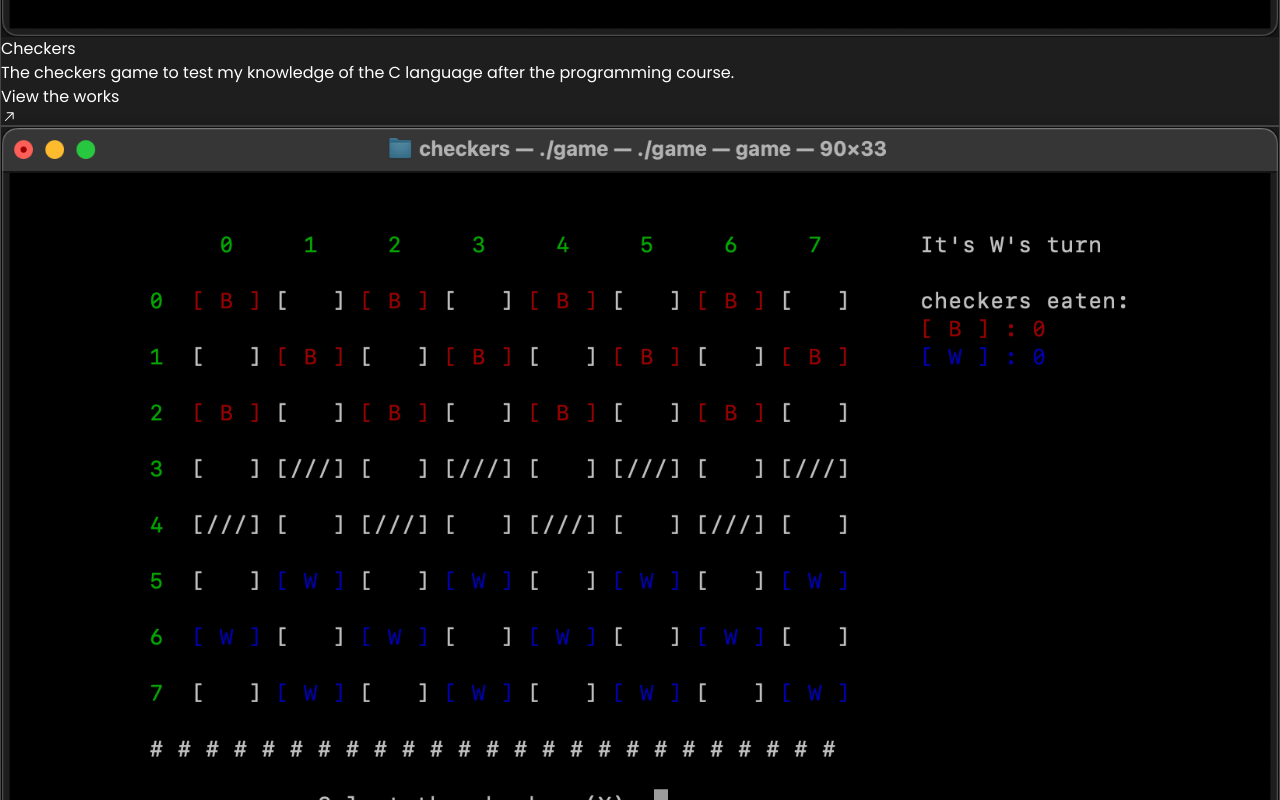
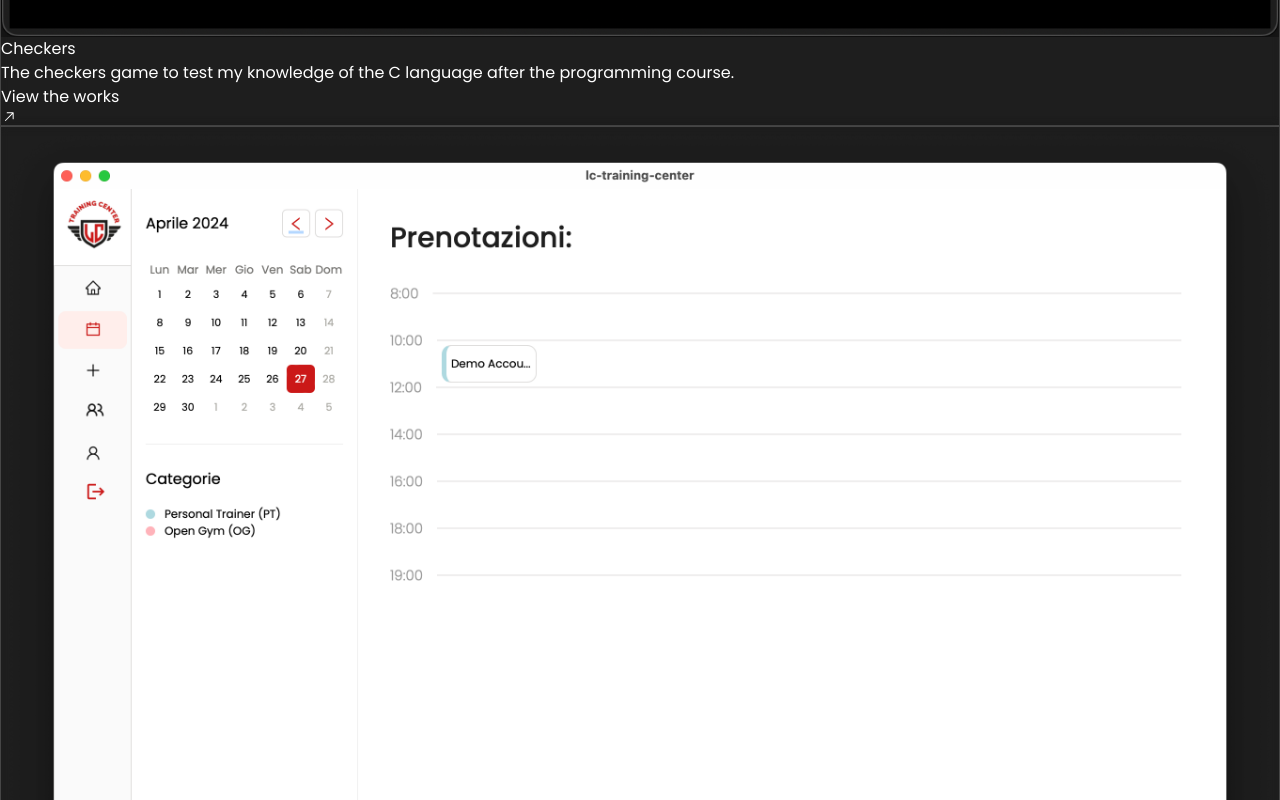
Before and after one commit to acuti03/portfolio-site, a Next.js app: page /works in a window 1280 px wide. Shown: the part 2660-3460 px from the top of the page. Built offline with nearby package versions, Linux system fonts and the light colour scheme.

Commit message:
Fix title and image

```diff
--- a/app/works/[id]/page.tsx
+++ b/app/works/[id]/page.tsx
@@ -26,7 +26,7 @@ export default function Page({ params }: { params: { id: string } }) {
 		QueueSystem: ['Python', 'html', 'css', 'JavaScript', 'Django'],
 		//Wearable: ['React Native', 'TypeScript', 'Azure', 'AI'],
 		Checkers: ['C', 'ncurses'],
-		Dashboard: ['React', 'TypeScript', 'Tauri', 'Firebase']
+		BookingDashboard: ['React', 'TypeScript', 'Tauri', 'Firebase']
 	}
 
 	return (
--- a/app/works/page.tsx
+++ b/app/works/page.tsx
@@ -9,6 +9,7 @@ import portfolio from '@/assets/0.png';
 import queueSystem from '@/assets/1.jpg';
 import wearable from '@/assets/2.jpeg';
 import checkers from '@/assets/3.png';
+import bookingDashboard from '@/assets/4.png';
 
 export default function Work() {
 	const {theme, setTheme} = useTheme();
@@ -17,7 +18,7 @@ export default function Work() {
 		{ title: 'Queue System', description: 'A university group project for the networking course done with django simulating an mmc queue system.', image: queueSystem },
 		//{ title: 'Wearable', description: 'A mobile app made with react native that implements artificial intelligence to create outfits based on your preferences.', image: wearable },
 		{ title: 'Checkers', description: 'The checkers game to test my knowledge of the C language after the programming course.', image: checkers },
-		{ title: 'Booking Dashboard', description: 'A dashboard for booking appointments for a gym.', image: checkers }
+		{ title: 'Booking Dashboard', description: 'A dashboard for booking appointments for a gym.', image: bookingDashboard }
 	]
 
 	return (
```
Also changed, not shown: assets/4.png (added).
